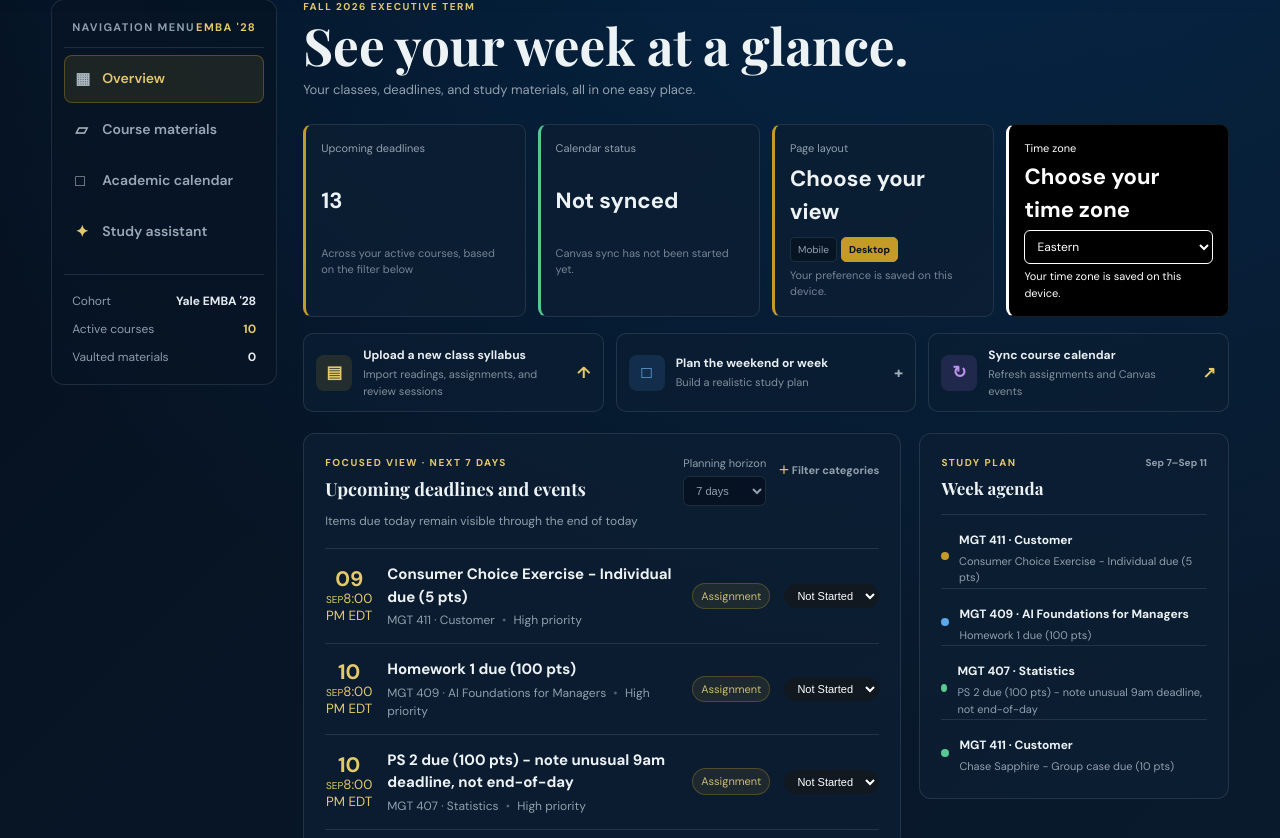
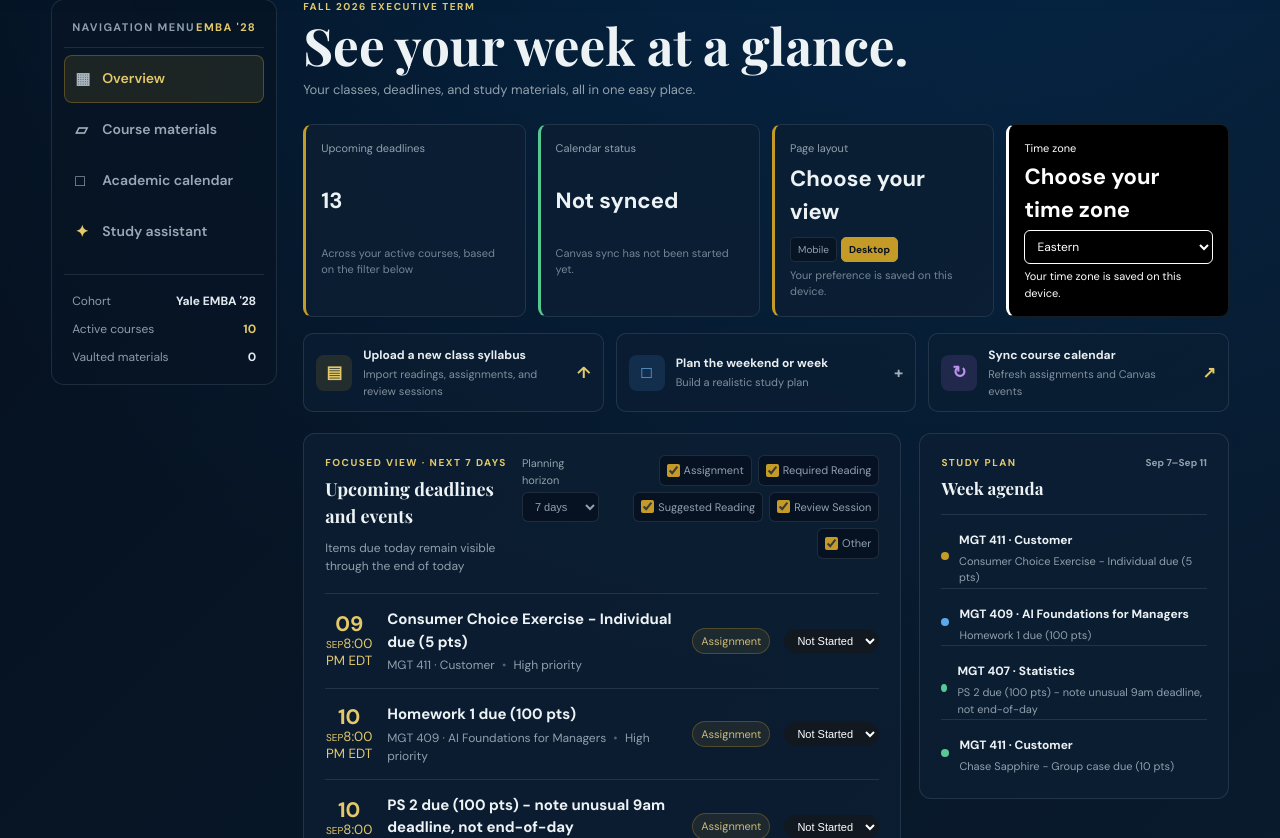
Before and after one commit to bbyale-aifm/yemba-study-dashboard, a FastAPI app: page / in a window 1280 px wide. Shown: the part 109-947 px from the top of the page. Run offline with FastAPI, Linux system fonts and the light colour scheme; data comes from the database, SQL or seed files in the repository; data that the repository does not hold is empty.

Commit message:
Fix planning horizon and show category tags

```diff
--- a/app/main.py
+++ b/app/main.py
@@ -420,7 +420,7 @@ def dashboard(request: Request, db: Session = Depends(get_db)) -> HTMLResponse:
         deadline_days = 7
     if deadline_days not in {7, 10, 14, 21}:
         deadline_days = 7
-    deadline_horizon = local_date + timedelta(days=deadline_days)
+    deadline_horizon = local_date + timedelta(days=deadline_days - 1)
     upcoming = [item for item in calendar_items if local_date <= item.due_at.date() <= deadline_horizon and item.status != AssignmentStatus.complete and not (item.description or '').startswith('Class ·')]
     deadline_items = [item for item in calendar_items if not (item.description or '').startswith('Class ·') and (item.due_at.replace(tzinfo=timezone.utc) if item.due_at.tzinfo is None else item.due_at) >= now]
     completed_deadlines = sum(item.status == AssignmentStatus.complete for item in deadline_items)
--- a/app/templates/dashboard.html
+++ b/app/templates/dashboard.html
@@ -61,7 +61,7 @@
 
       <div class="content-grid">
         <section class="panel assignments-panel homepage-only" id="calendar">
-          <div class="panel-heading"><div><p class="eyebrow">Focused view · next {{ deadline_days }} days</p><h2>Upcoming deadlines and events</h2><p class="panel-subtitle">Items due today remain visible through the end of today</p></div><div class="assignment-tools deadline-tools"><label class="month-filter planning-horizon">Planning horizon <select id="deadlineRange" aria-label="Choose upcoming deadline range">{% for days in [7, 10, 14, 21] %}<option value="{{ days }}"{% if days == deadline_days %} selected{% endif %}>{{ days }} days</option>{% endfor %}</select></label><details class="filter-details"><summary>Filter categories</summary><div class="category-filters" aria-label="Filter by category">{% for category in ['Assignment', 'Required Reading', 'Suggested Reading', 'Review Session', 'Other'] %}<label><input class="category-filter" type="checkbox" value="{{ category }}" checked> {{ category }}</label>{% endfor %}</div></details></div></div>
+          <div class="panel-heading"><div><p class="eyebrow">Focused view · next {{ deadline_days }} days</p><h2>Upcoming deadlines and events</h2><p class="panel-subtitle">Items due today remain visible through the end of today</p></div><div class="assignment-tools deadline-tools"><label class="month-filter planning-horizon">Planning horizon <select id="deadlineRange" aria-label="Choose upcoming deadline range">{% for days in [7, 10, 14, 21] %}<option value="{{ days }}"{% if days == deadline_days %} selected{% endif %}>{{ days }} days</option>{% endfor %}</select></label><div class="category-filters" aria-label="Filter by category">{% for category in ['Assignment', 'Required Reading', 'Suggested Reading', 'Review Session', 'Other'] %}<label><input class="category-filter" type="checkbox" value="{{ category }}" checked> {{ category }}</label>{% endfor %}</div></div></div>
           {% if assignments %}
             <div class="assignment-list">
             {% for assignment in assignments %}
@@ -79,7 +79,7 @@
         </section>
 
         <section class="panel calendar-panel {% if not calendar_only %}overview-hidden{% endif %}" id="literal-calendar">
-          <div class="panel-heading"><div><p class="eyebrow">Full calendar view</p><h2>Academic calendar</h2><p class="panel-subtitle">Your complete calendar by month; use category filters to focus the view</p></div><div class="assignment-tools calendar-tools"><details class="filter-details" open><summary>Filter categories</summary><div class="category-filters calendar-category-filters" aria-label="Filter academic calendar by category">{% for category in ['Class', 'Assignment', 'Required Reading', 'Suggested Reading', 'Review Session', 'Other'] %}<label><input class="calendar-category-filter" type="checkbox" value="{{ category }}" checked> {{ category }}</label>{% endfor %}</div></details><label class="month-filter">Month <select id="calendarMonth">{% for month in calendar_months %}<option value="{{ month['key'] }}"{% if month['key'] == current_calendar_month %} selected{% endif %}>{{ month['label'] }}</option>{% endfor %}</select></label></div></div>
+          <div class="panel-heading"><div><p class="eyebrow">Full calendar view</p><h2>Academic calendar</h2><p class="panel-subtitle">Your complete calendar by month; use category filters to focus the view</p></div><div class="assignment-tools calendar-tools"><div class="category-filters calendar-category-filters" aria-label="Filter academic calendar by category">{% for category in ['Class', 'Assignment', 'Required Reading', 'Suggested Reading', 'Review Session', 'Other'] %}<label><input class="calendar-category-filter" type="checkbox" value="{{ category }}" checked> {{ category }}</label>{% endfor %}</div><label class="month-filter">Month <select id="calendarMonth">{% for month in calendar_months %}<option value="{{ month['key'] }}"{% if month['key'] == current_calendar_month %} selected{% endif %}>{{ month['label'] }}</option>{% endfor %}</select></label></div></div>
           <div class="calendar-legend"><span class="legend-class">Class</span><span class="legend-assignment">Assignment</span><span class="legend-required-reading">Required reading</span><span class="legend-suggested-reading">Suggested reading</span><span class="legend-review-session">Review session</span><span class="legend-other">Other</span></div>
           {% for month in calendar_months %}<div class="month-calendar" data-calendar-month="{{ month['key'] }}"><div class="calendar-week calendar-header"><span>Sunday</span><span>Monday</span><span>Tuesday</span><span>Wednesday</span><span>Thursday</span><span>Friday</span><span>Saturday</span></div>{% for week in month['weeks'] %}<div class="calendar-week">{% for day in week %}<div class="calendar-day{% if not day['day'] %} blank{% endif %}">{% if day['day'] %}<strong class="day-number">{{ day['day'] }}</strong>{% for item in day['items'] %}<article class="calendar-event calendar-event-{{ (item.description.split(' · ')[0] if item.description else 'Assignment')|lower|replace(' ', '-') }}" data-category="{{ item.description.split(' · ')[0] if item.description else 'Assignment' }}" data-due-at="{{ item.due_at.isoformat() }}Z"><b>{{ item.description.split(' · ')[0] if item.description else 'Assignment' }}</b><span>{{ item.title }}</span><small>{{ course_names.get(item.course_id, 'General') }}{% if calendar_locations.get(item.id) %} · {{ calendar_locations.get(item.id) }}{% endif %}</small><em class="event-time"></em></article>{% endfor %}{% endif %}</div>{% endfor %}</div>{% endfor %}</div>{% endfor %}
         </section>
```
